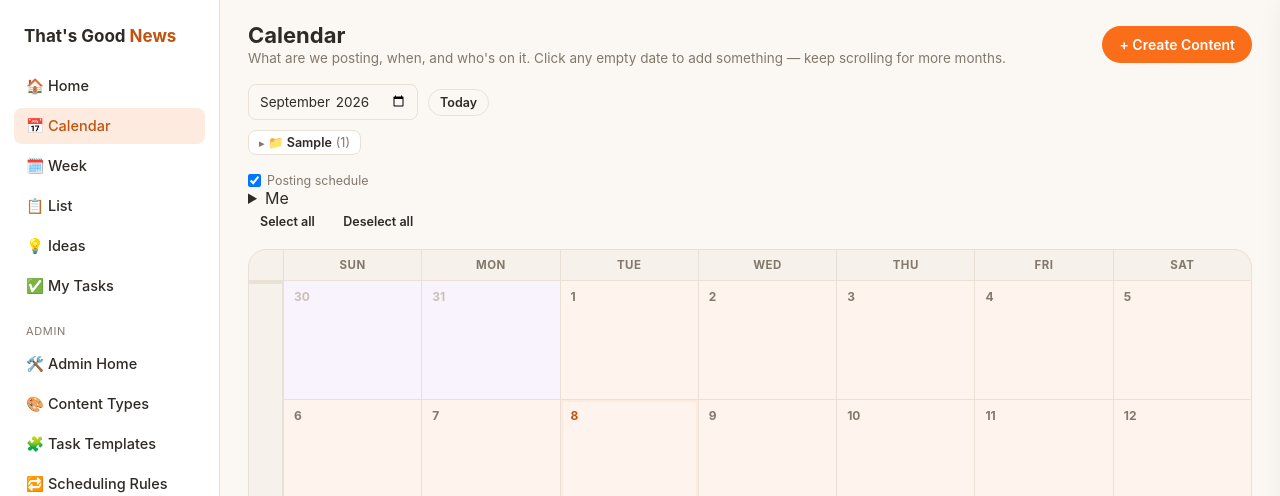
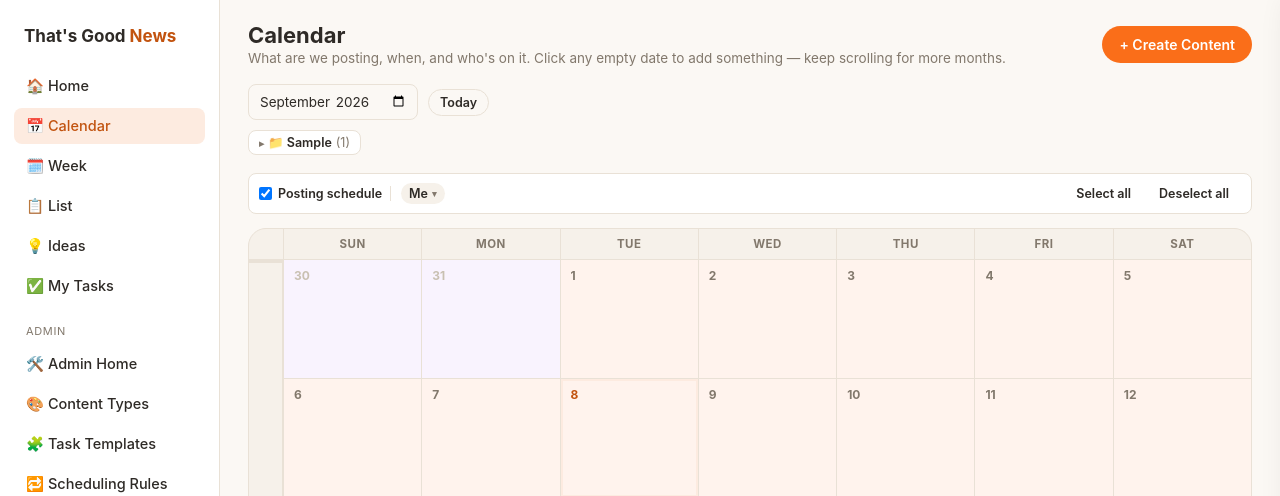
Before and after one commit to JodieCurrie/tgn-content-studio, a Flask app: page /calendar in a window 1280 px wide. Shown: the top 496 px of the page. Run offline with Flask 3, Linux system fonts and the light colour scheme; the visitor is signed in with stand-in values (Sample User, id 1); tables that the repository leaves empty hold one stand-in row (values such as "Sample post"); data that the repository does not hold is empty.

Commit message:
Redesign calendar filter panel: compact per-person dropdowns (styles)

```diff
--- a/app/static/css/app.css
+++ b/app/static/css/app.css
@@ -150,18 +150,38 @@ input, select, textarea { font-family: inherit; font-size: 14px; }
 .legend-group-count { font-weight: 400; color: var(--text-muted); }
 .legend-group-items { display: flex; flex-wrap: wrap; gap: 8px 14px; padding: 8px 2px 4px; }
 
-/* Sept: calendar view filters — "Posting Schedule" plus a per-person
-   Custom Events / Deadlines checkbox (see partials/_calendar_macros.html
-   render_filter_panel and static/js/calendar.js). Purely a client-side
-   show/hide; .cal-filtered-out uses !important so it wins over the
-   .content-card/.list-row/.deadline-pill display rules below regardless of
-   source order. */
-.calendar-filters { margin-bottom: 14px; }
-.calendar-filters-head { display: flex; align-items: center; justify-content: space-between; margin-bottom: 6px; }
-.calendar-filters-head strong { font-size: 13px; }
-.calendar-filter-groups { display: flex; flex-wrap: wrap; gap: 6px 16px; }
-.calendar-filter-item { display: flex; align-items: center; gap: 6px; font-size: 12.5px; color: var(--text-muted); cursor: pointer; }
+/* Sept: calendar view filters — one compact row: "Posting schedule" plus a
+   small dropdown per person (Custom events + Deadlines for just them), so
+   the whole thing reads as one line instead of a wall of checkboxes (see
+   partials/_calendar_macros.html render_filter_panel and
+   static/js/calendar.js). Purely a client-side show/hide; .cal-filtered-out
+   uses !important so it wins over the .content-card/.list-row/.deadline-pill
+   display rules below regardless of source order. */
+.calendar-filters {
+  display: flex; flex-wrap: wrap; align-items: center; gap: 6px 10px;
+  margin-bottom: 14px; padding: 6px 10px; background: var(--surface);
+  border: 1px solid var(--border); border-radius: 8px;
+}
+.calendar-filter-item { display: flex; align-items: center; gap: 6px; font-size: 12.5px; color: var(--text-muted); cursor: pointer; white-space: nowrap; }
 .calendar-filter-item input { margin: 0; }
+.calendar-filter-posting { font-weight: 600; color: var(--text); padding-right: 8px; border-right: 1px solid var(--border); }
+.cal-filter-people { display: flex; flex-wrap: wrap; gap: 4px; flex: 1; }
+.cal-filter-person { position: relative; }
+.cal-filter-person summary {
+  cursor: pointer; font-size: 12.5px; font-weight: 600; list-style: none;
+  display: flex; align-items: center; gap: 4px; user-select: none;
+  padding: 3px 8px; border-radius: 999px; background: var(--surface-alt);
+}
+.cal-filter-person summary::-webkit-details-marker { display: none; }
+.cal-filter-person summary::after { content: "▾"; font-size: 9px; color: var(--text-muted); }
+.cal-filter-badge { width: 6px; height: 6px; border-radius: 50%; background: var(--accent, #C895D5); }
+.cal-filter-person-items {
+  position: absolute; top: calc(100% + 4px); left: 0; z-index: 20;
+  background: var(--surface); border: 1px solid var(--border); border-radius: 8px;
+  box-shadow: var(--shadow-sm); padding: 8px 10px; display: flex; flex-direction: column;
+  gap: 6px; min-width: 130px;
+}
+.calendar-filter-actions { margin-left: auto; display: flex; gap: 4px; }
 .cal-filtered-out { display: none !important; }
 
 /* Pipeline hand-off deadline (edit/audio/design_post — Sept) — a warm,
```
